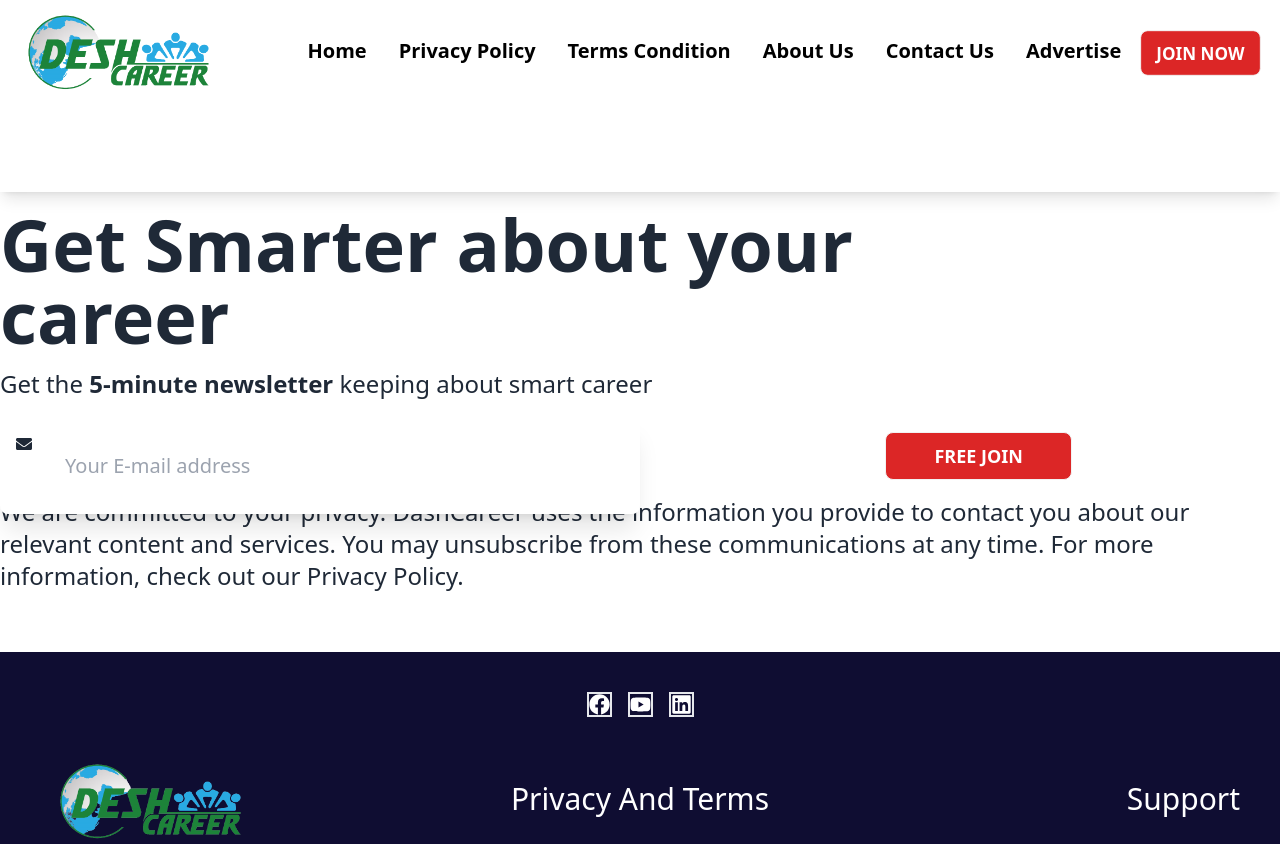
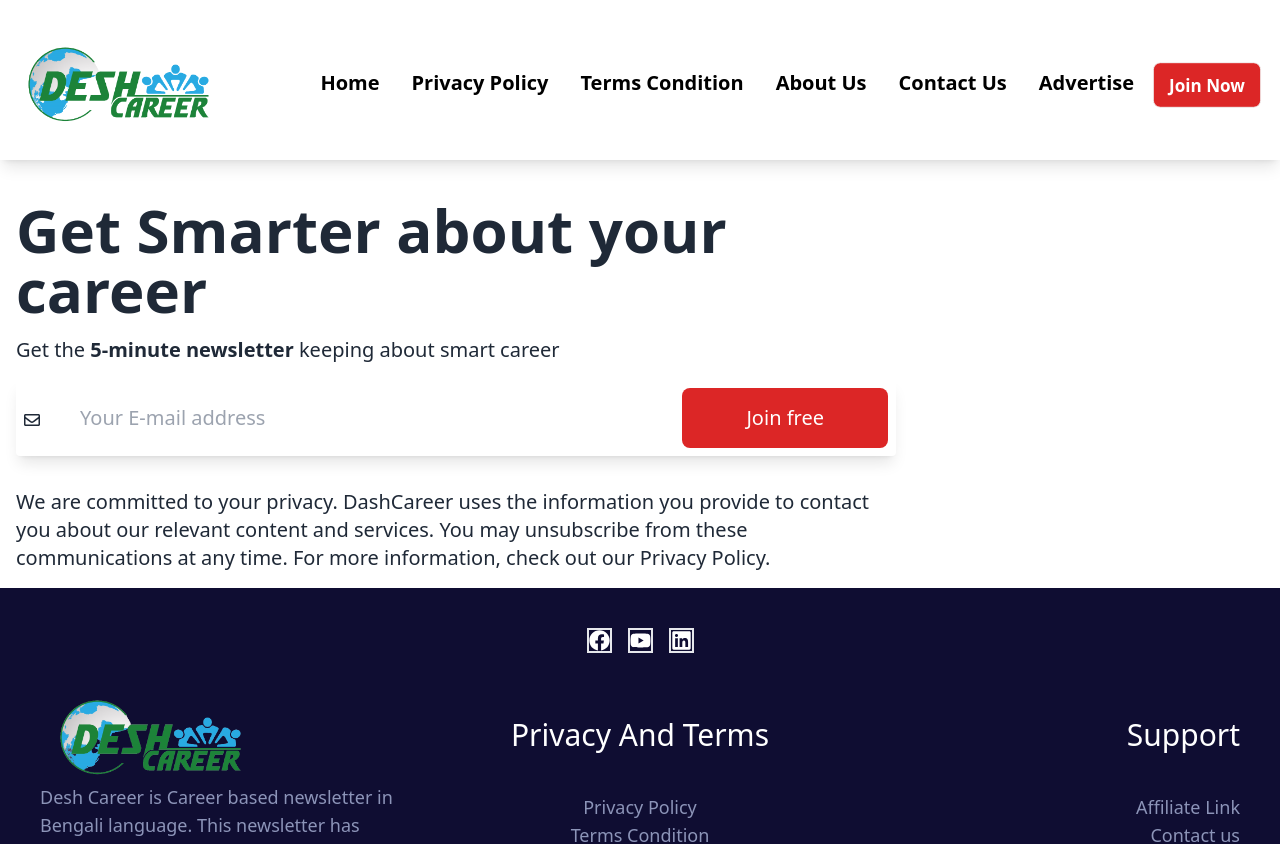
Before and after one commit to A-amirul/desh-career, a React (Vite) app: page / in a window 1280 px wide. Shown: the top 844 px of the page. Built offline with nearby package versions, Linux system fonts and the light colour scheme.

Commit message:
Home page is added

```diff
--- a/src/layouts/Main.jsx
+++ b/src/layouts/Main.jsx
@@ -6,7 +6,7 @@
 	return (
 		<div>
 			<Navbar></Navbar>
-			<div className='min-h-[calc(100vh-340px)] max-w-screen-xl mx-auto'>
+			<div className='min-h-[calc(100vh-500px)] max-w-screen-xl mx-auto'>
 				<Outlet></Outlet>
 			</div>
 			<Footer></Footer>
--- a/src/pages/Home/Home.jsx
+++ b/src/pages/Home/Home.jsx
@@ -1,23 +1,20 @@
-import { FaEnvelope } from 'react-icons/fa';
+import { FaRegEnvelope } from 'react-icons/fa';
 const Home = () => {
 	return (
-		<div>
-			<h1 className="text-7xl font-bold pt-4">Get Smarter about your <br /> career</h1>
-			<h5 className="text-2xl py-4">Get the <strong>5-minute newsletter</strong> keeping about smart career</h5>
-
-					<input className='absolute py-12 text-xl w-1/2 shadow-xl px-8 md:px-16 input' type="text" name="" placeholder='Your E-mail address' id=""  />
+		<div className='p-4 md:pe-96'>
+			<h1 className="text-6xl font-semibold pt-6">Get Smarter about your <br /> career</h1>
+			<h5 className="text-xl py-4">Get the <strong>5-minute newsletter</strong> keeping about smart career</h5>
 
 
-					<FaEnvelope className='relative top-5 left-4'></FaEnvelope>
+			<div className='relative'>
+				<div className="relative">
+					<input type="email" name='email' className="w-full p-6 px-16 shadow-lg appearance-none border-0 focus:outline-none focus:ring-0  bg-white rounded md:text-xl" placeholder="Your E-mail address" required />
+					<input type='submit' value="Join free" className="absolute top-4 md:top-2 right-2 md:py-4 py-2 rounded-lg bg-red-600 hover:bg-red-800 text-white md:text-xl font-medium px-1  md:px-16  normal-case"></input>
+				</div>
+				<FaRegEnvelope className='absolute top-8 left-2'></FaRegEnvelope>
+			</div>
 
-
-			<div className='text-end relative right-52'>
-					<button className="btn bg-red-600 px-12  text-white text-lg">Free Join</button>
-				</div>
-
-
-
-			<h5 className="text-2xl py-4">We are committed to your privacy. DashCareer uses the information you provide to contact you about our relevant content and services. You may unsubscribe from these communications at any time. For more information, check out our Privacy Policy.</h5>
+			<h5 className="text-xl pt-8">We are committed to your privacy. DashCareer uses the information you provide to contact you about our relevant content and services. You may unsubscribe from these communications at any time. For more information, check out our Privacy Policy.</h5>
 		</div>
 	);
 };
--- a/src/pages/SharedPage/Navbar.jsx
+++ b/src/pages/SharedPage/Navbar.jsx
@@ -24,12 +24,12 @@
 
 		<li><Link style={{ color: activeLink === 'advertise' ? 'red' : 'black' }} onClick={() => handleLinkClick('advertise')} to='/advertise'>Advertise</Link></li>
 
-		<button className="btn bg-red-600 text-white text-lg">Join Now</button>
+		<button className="btn bg-red-600 text-white text-lg normal-case">Join Now</button>
 	</>
 
 	return (
-		<div className="shadow-lg h-48">
-			<div className="navbar max-w-screen-xl mx-auto bg-base-100 mb-4">
+		<div className="shadow-lg h-40 pt-8">
+			<div className="navbar max-w-screen-xl mx-auto bg-base-100 ">
 				<div className="navbar-start ">
 					<div className="dropdown">
 						<label tabIndex={0} className="btn btn-ghost lg:hidden">
@@ -44,7 +44,7 @@
 					</Link>
 				</div>
 				<div className="navbar-center hidden lg:flex">
-					<ul className="menu  menu-horizontal font-bold text-xl">
+					<ul className="menu  menu-horizontal  font-bold text-xl">
 						{NavItems}
 					</ul>
 				</div>
```
